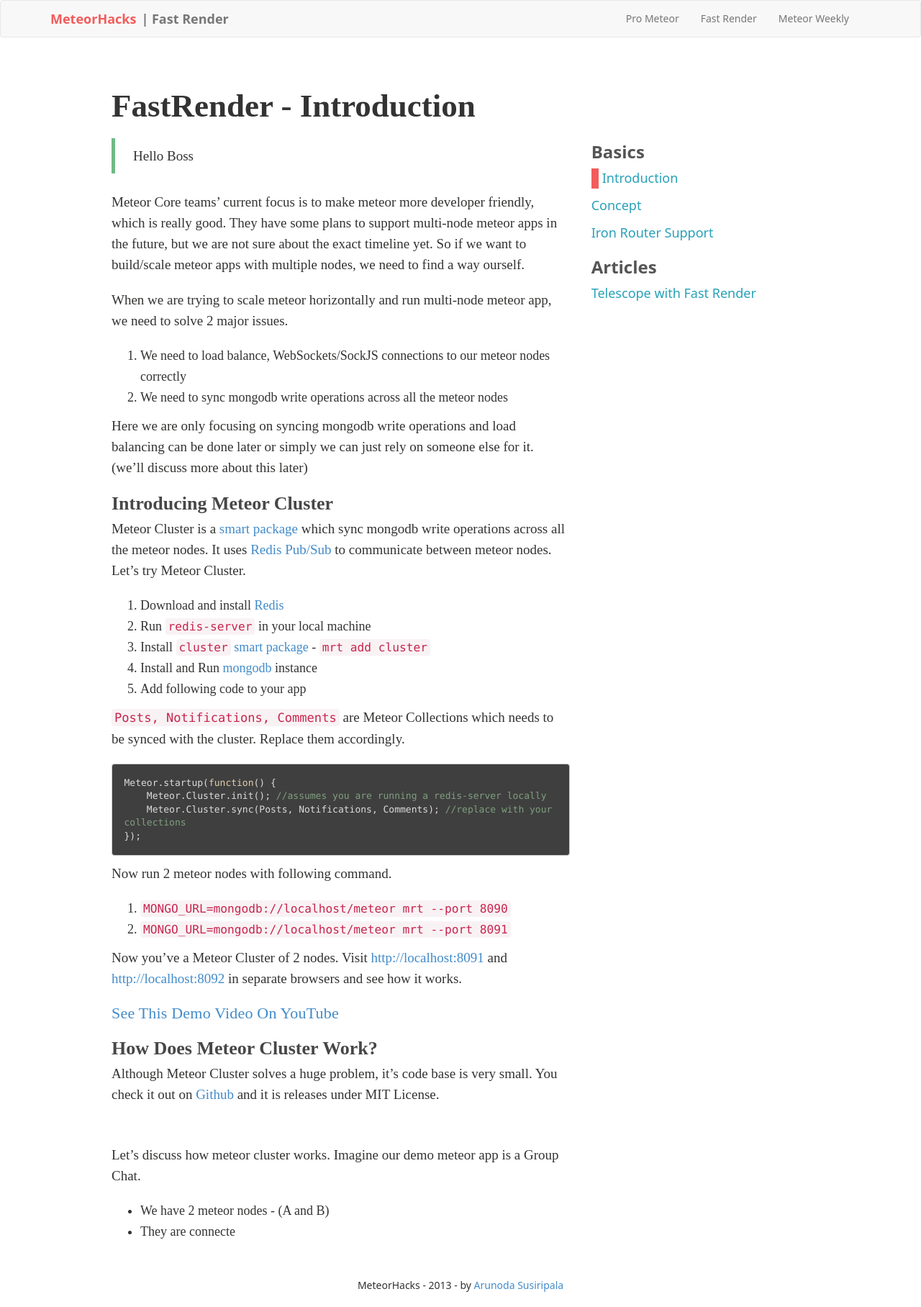
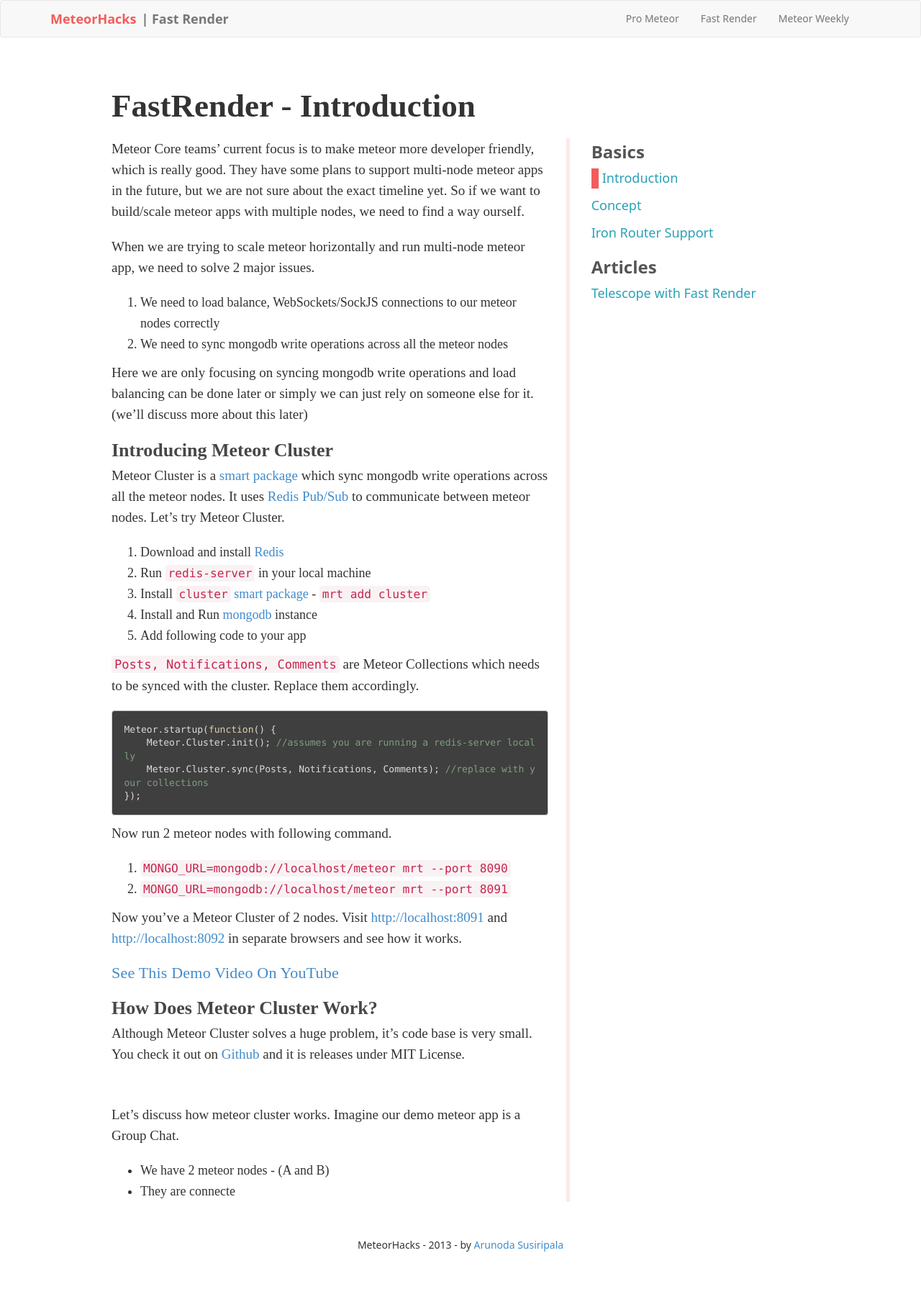
Before and after one commit to meteorhacks/meteorhacks.github.io, a Jekyll site: the page built from _posts/fast-render/2013-12-12-introduction.md, in a window 1280 px wide. Shown: the whole page at 72% size. Built offline with Jekyll 4.4.1, drawn with Linux system fonts in a browser that asks for light colours; after the commit the page ends 1760 px from its top, so only the background shows below that; grey boxes are pictures that could not be loaded.

Commit message:
added css border

```diff
--- a/_layouts/docs.html
+++ b/_layouts/docs.html
@@ -26,7 +26,7 @@
       </div>
       <div class='col-xs-8 hidden-xs' id='blog-page'>
         <h1>{{page.title}}</h1>
-        <div id='blog-content'>
+        <div id='blog-content' class='blog-seperator'>
           {{content}}
         </div>
       </div>
--- a/_layouts/pro-meteor-post.html
+++ b/_layouts/pro-meteor-post.html
@@ -20,7 +20,7 @@
     <div class='row'>
       <div class='col-xs-8 hidden-xs' id='blog-page'>
         <h1>{{page.title}}</h1>
-        <div id='blog-content'>
+        <div id='blog-content' class='blog-seperator'>
           {{content}}
         </div>
 
--- a/_posts/fast-render/2013-12-12-introduction.md
+++ b/_posts/fast-render/2013-12-12-introduction.md
@@ -4,8 +4,6 @@
 section: fast-render
 permalink: /fast-render/
 ---
-
-> Hello Boss
 
 Meteor Core teams' current focus is to make meteor more developer friendly, which is really good. They have some plans to support multi-node meteor apps in the future, but we are not sure about the exact timeline yet. So if we want to build/scale meteor apps with multiple nodes, we need to find a way ourself.
 
--- a/css/style.css
+++ b/css/style.css
@@ -166,6 +166,11 @@
 
 
 /*************************** BlOG PAGE ***************************/
+.blog-seperator {
+  padding-right: 25px;
+  border-right: 5px solid #FFE8E8;
+}
+
 /* Blog Sidebar */
 #blog-sidebar {
   margin-top: 65px;
@@ -180,7 +185,6 @@
 #blog-sidebar button {
   margin-bottom: 10px;
   background-color: #FFF4F4;
-  border: 1px solid #E6C4C4;
 }
 
 #blog-sidebar button:hover {
```
